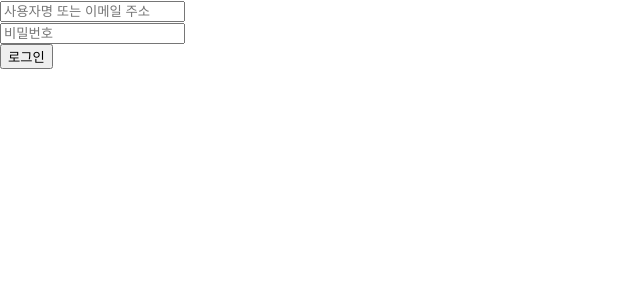
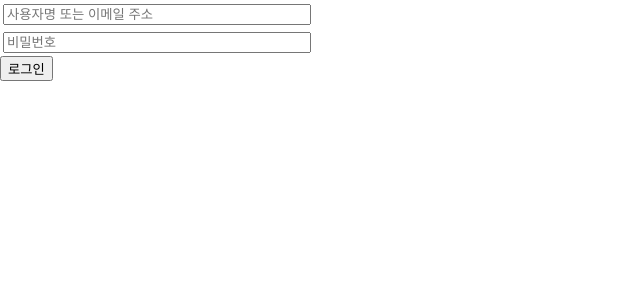
Before and after one commit to MISEONGKIM/AIFFEL, a React (Create React App) app: page / in a window 1280 px wide. Shown: the top 300 px of the page, without its empty margins (0-640 px from the left). Built offline with nearby package versions, Linux system fonts and the light colour scheme.

Commit message:
fix : login buttno 수정

```diff
--- a/src/components/common/inputs/input_large.tsx
+++ b/src/components/common/inputs/input_large.tsx
@@ -1,6 +1,10 @@
 import styled from 'styled-components';
+const Div = styled.div`
+  padding: 3px;
+  maring: 5px;
+`;
 const Input = styled.input`
-  backgournd-color: red;
+  width: 300px;
 `;
 export const InputLarge = ({
   onChange,
@@ -14,13 +18,13 @@ export const InputLarge = ({
   value: string;
 }) => {
   return (
-    <div>
+    <Div>
       <Input
         placeholder={placeholder}
         onChange={onChange}
         value={value}
         type={type}
       />
-    </div>
+    </Div>
   );
 };
```
